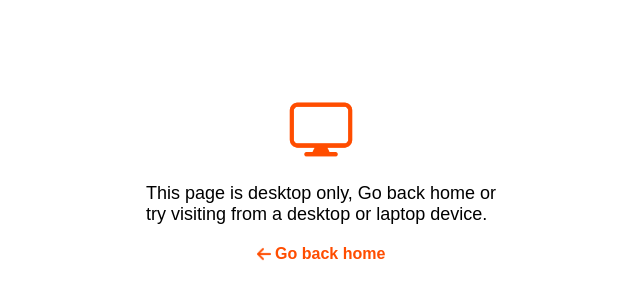
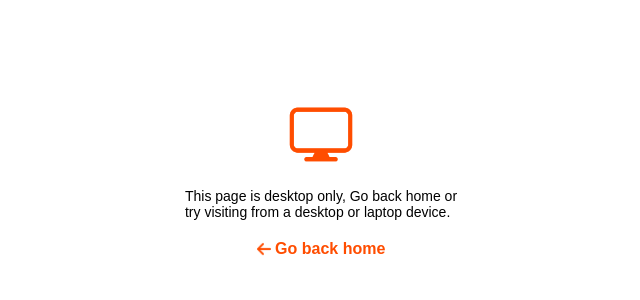
Before and after one commit to A-RR-Group/Booking-sys-webapp, a React (Vite) app: page /sandbox in a window 1280 px wide. Shown: the part 222-522 px from the top of the page, without its empty margins (319-959 px from the left). Built offline with nearby package versions, Linux system fonts and the light colour scheme; the HTML template or start-up script is replaced by a standard one.

Commit message:
fix: minor changes

```diff
--- a/src/components/css/button.css
+++ b/src/components/css/button.css
@@ -4,6 +4,7 @@
     display: flex;
     align-items: center;
     justify-content: center;
+    outline: none;
     border: none;
     border-radius: 8px;
     font-size: 20px;
--- a/src/components/inputField.jsx
+++ b/src/components/inputField.jsx
@@ -8,7 +8,7 @@ export default function InputField (props){
                 <img src={props.image} alt=""/>
             </div>
             <div className="InputDiv">
-                <input  autocomplete="off" type={props.type} placeholder={props.placeholder}/>
+                <input autocomplete="off" type={props.type} placeholder={props.placeholder}/>
             </div>
         </div>
         </>
--- a/src/css/desktoponly/index.css
+++ b/src/css/desktoponly/index.css
@@ -18,6 +18,7 @@
 
 .DesktopOnlyContainer p{
     text-align: justify;
+    font-size: 14px;
 }
 
 .DesktopOnlyContainer .GoBackLink{
```
